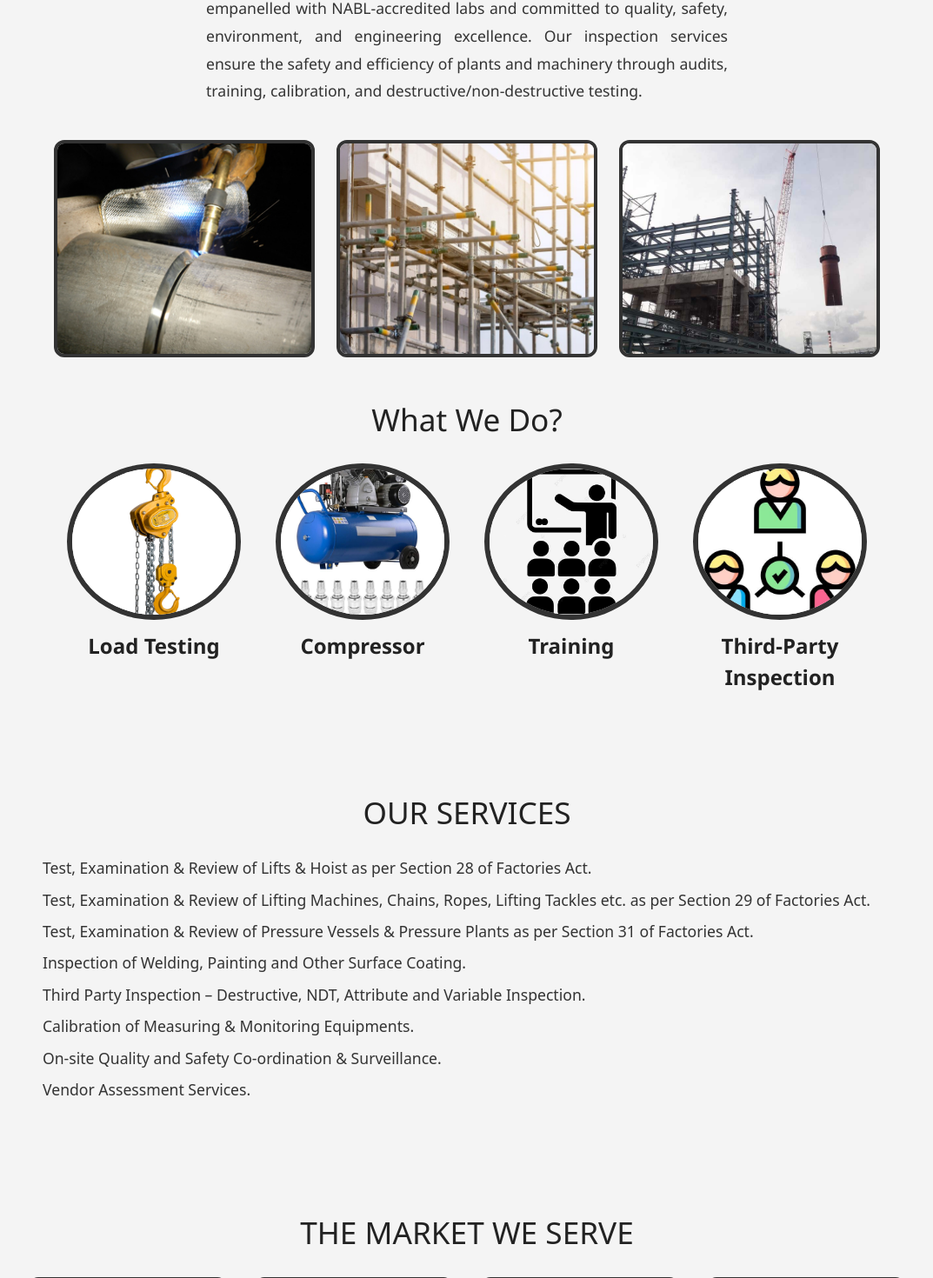
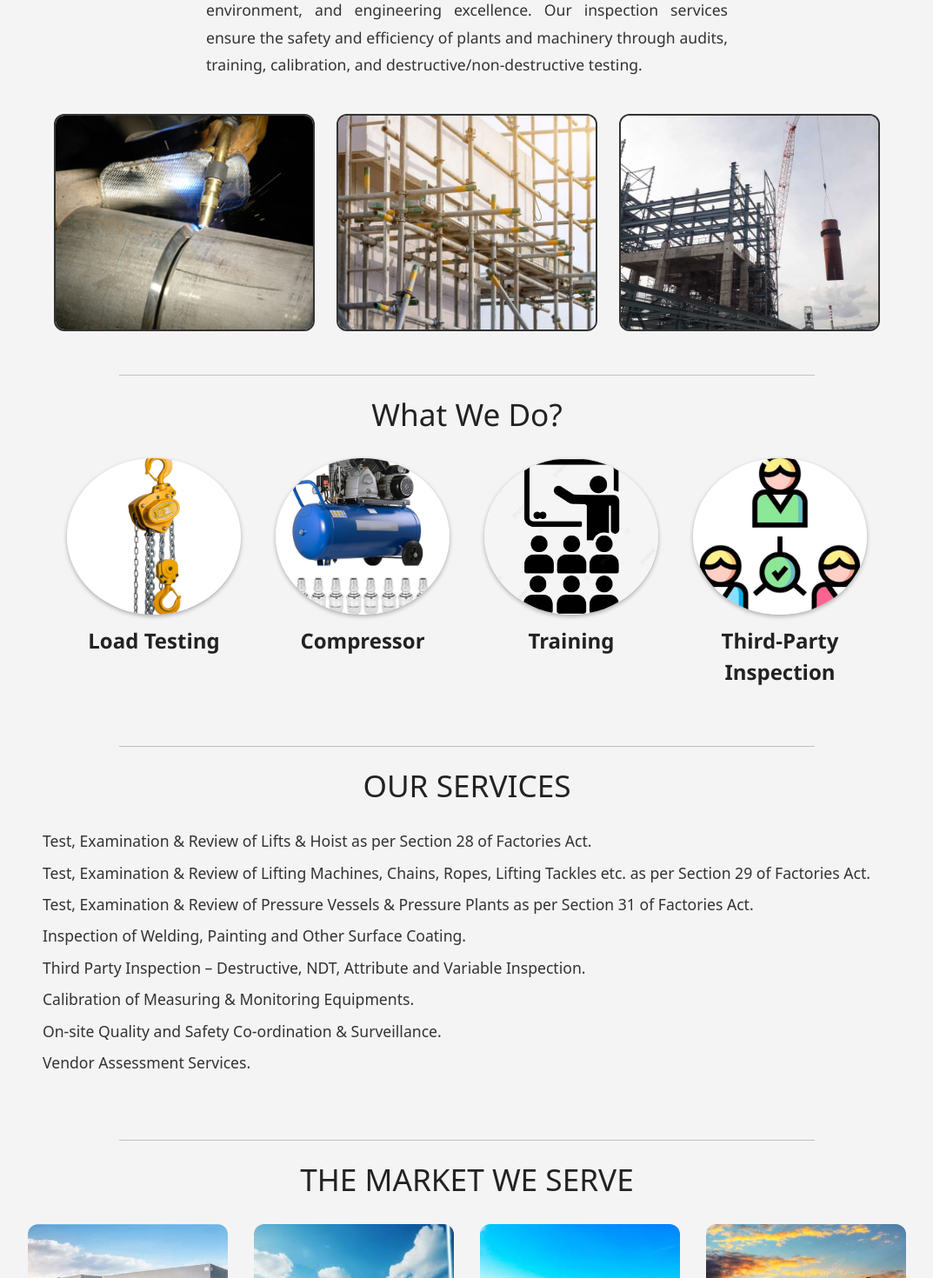
Before and after one commit to munt786/InternshipProject, a React (Vite) app: page / in a window 1280 px wide. Shown: the part 773-2243 px from the top of the page at 87% size, without its empty margins (103-1176 px from the left). Built offline with nearby package versions, Linux system fonts and the light colour scheme; a web font is replaced by a local one.

Commit message:
updated code

```diff
--- a/src/App.css
+++ b/src/App.css
@@ -1,5 +1,5 @@
 .intro-section {
-    padding: 40px;
+    padding: 10px;
     background-color: #f4f4f4;
     animation: fadeIn 1.5s ease-in-out;
     font-family: 'Segoe UI', Tahoma, Geneva, Verdana, sans-serif;
@@ -37,13 +37,13 @@
     border-radius: 12px;
     object-fit: cover;
     transition: transform 0.3s ease, box-shadow 0.3s ease;
-    border: 4px solid #333;
+    border: 2px solid #333;
+    justify-content: space-evenly;
   }
 
   .intro-image:hover {
     transform: scale(1.05);
-    box-shadow: 0 8px 16px rgba(0, 0, 0, 0.2);
-    /* Border remains unchanged on hover */
+    box-shadow: 0 8px 16px rgba(0, 0, 0, 0.5);
   }
 
   .what-we-do-row {
@@ -66,7 +66,14 @@
     height: 180px;
     object-fit: cover;
     border-radius: 50%;
-    border: 6px solid #333;
+    /* border: 0.5px solid #333; */
+    transition: transform 0.3s ease, box-shadow 0.3s ease;
+    box-shadow: 0 2px 5px rgba(0, 0, 0, 0.3);
+  }
+
+  .service-image:hover{
+    transform: scale(1.05);
+    box-shadow: 0 5px 5px rgba(0, 0, 0, 0.3);
   }
 
   .services-title {
@@ -77,7 +84,7 @@
   }
 
   .section-wrapper {
-    padding: 60px 40px;
+    padding: 25px 40px;
     background-color: #f4f4f4;
     animation: fadeIn 1.5s ease-in-out;
   }
@@ -110,13 +117,13 @@
     height: 160px;
     object-fit: cover;
     border-radius: 12px;
-    border: 2px solid #333;
+    /* border: 2px solid #333; */
     transition: transform 0.3s ease, box-shadow 0.3s ease;
   }
 
   .market-image:hover {
     transform: scale(1.05);
-    box-shadow: 0 8px 16px rgba(0, 0, 0, 0.2);
+    box-shadow: 0 8px 16px rgba(0, 0, 0, 0.5);
   }
 
   .service-label {
--- a/src/components/IconParagraph.jsx
+++ b/src/components/IconParagraph.jsx
@@ -15,6 +15,7 @@ const IconParagraph = () => {
 
   return (
     <div className="section-wrapper">
+      <center><hr width="800px;" size="10"/></center>
       <h2 className="section-heading">OUR SERVICES</h2>
       <div className="icon-list">
         {items.map((text, index) => (
--- a/src/components/IntroductionSection.jsx
+++ b/src/components/IntroductionSection.jsx
@@ -11,7 +11,9 @@ import service4 from "../assets/thparty.jpg";
 const IntroductionSection = () => {
   return (
     <div className="intro-section">
+
       <h2 className="intro-heading">Introduction</h2>
+
       <p className="intro-text">
         <strong>AAKKAI ENGINEERS & ASSOCIATES</strong> is an ISO 9001 (QMS) Certified company and a leading name
         in fabrication, erection, repair, surface coating, waterproofing, grouting, and strengthening
@@ -31,7 +33,7 @@ const IntroductionSection = () => {
         <img src={scaffolding} alt="Scaffolding" className="intro-image" />
         <img src={crane} alt="Crane" className="intro-image" />
       </div>
-
+      <center><hr width="800px;" size="10"/></center>
       <h2 className="section-heading">What We Do?</h2>
       <div className="what-we-do-row">
         <div className="service-item">
--- a/src/components/ServicesTo.jsx
+++ b/src/components/ServicesTo.jsx
@@ -15,6 +15,7 @@ const ServicesTo = () => {
 
   return (
     <div className="section-wrapper">
+      <center><hr width="800px;" size="10"/></center>
       <h2 className="section-heading">THE MARKET WE SERVE</h2>
       <div className="services-grid">
         {services.map((service, index) => (
```
